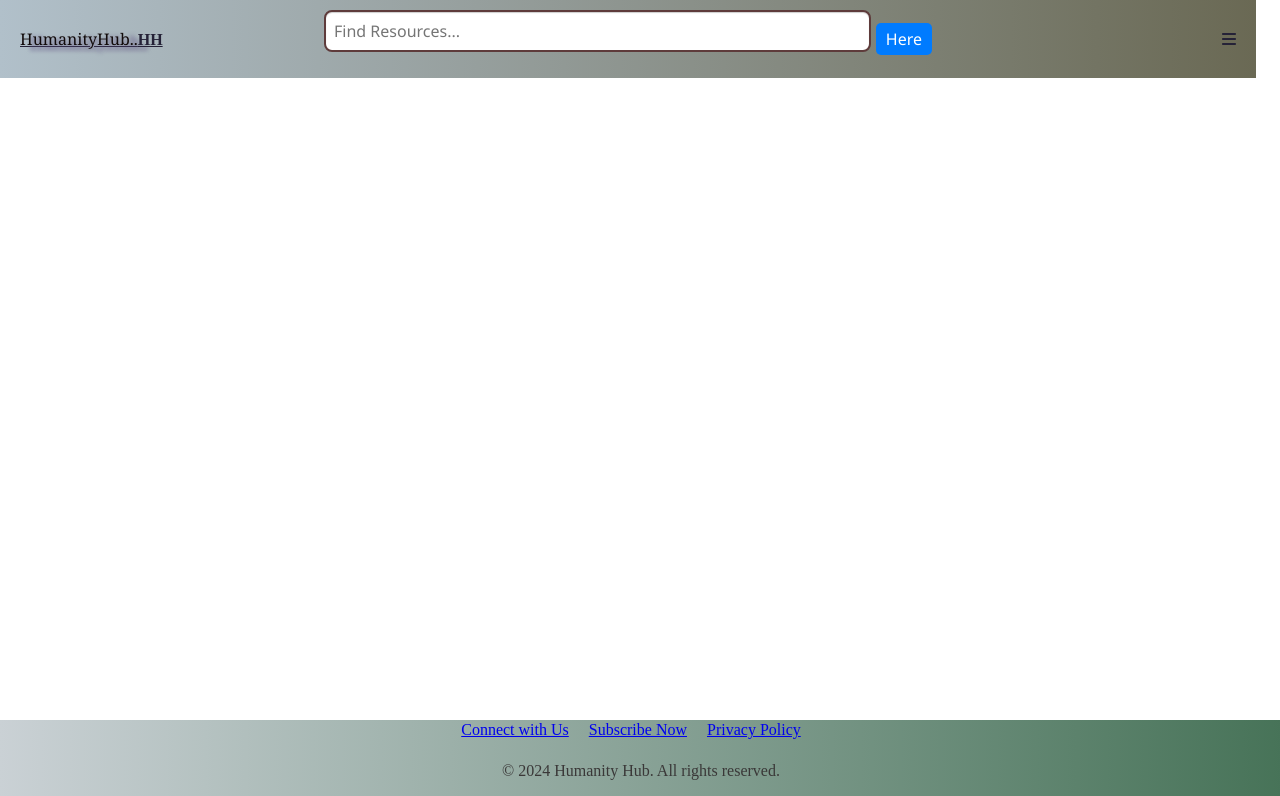
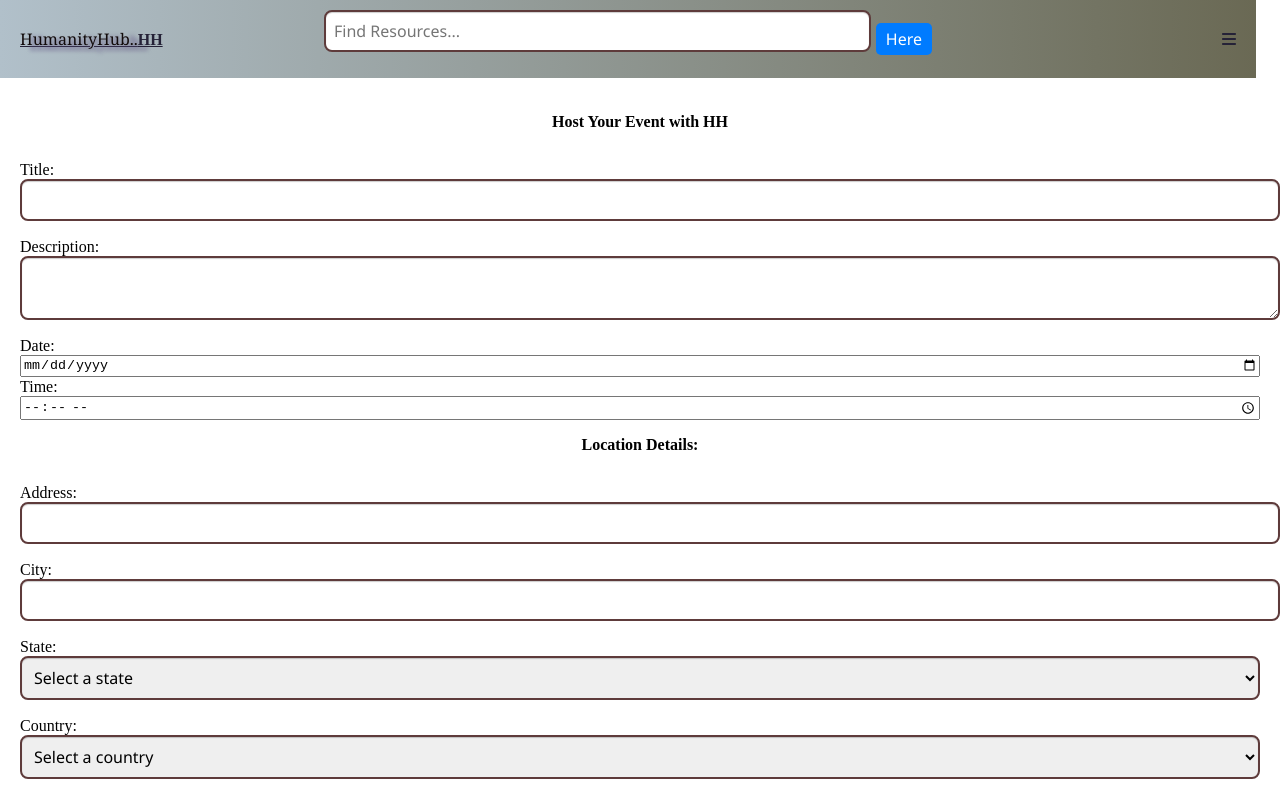
Before and after one commit to yana1al/HumanityHub, a React (Vite) app: page /createEvents in a window 1280 px wide. Shown: the top 796 px of the page. Built offline with nearby package versions, Linux system fonts and the light colour scheme.

Commit message:
admin events

```diff
--- a/src/App.jsx
+++ b/src/App.jsx
@@ -15,7 +15,7 @@ import PrivacyPolicyDetails from "./components/PrivacyPolicyDetails";
 import ConnectUs from "./components/ConnectUs";
 import SubscribeUs from "./components/SubscribeUs";
 import Volunteer from "./components/Volunteer";
-import Admin from "./components/Admin";
+import CreateEvents from "./components/CreateEvents";
 import { checkSession } from "../services/auth";
 
 const App = () => {
@@ -68,7 +68,7 @@ const App = () => {
           <Route path="/googleLoginButton" element={<GoogleLoginButton setUser={setUser} />} />
           <Route path="/register" element={<Register setUser={setUser} />} />
           <Route path="/volunteer" element={<Volunteer />} />
-          <Route path="/admin"  element={<Admin />} />
+          <Route path="/createEvents"  element={<CreateEvents />} />
 
         </Routes>
       </main>
--- a/src/components/Admin.jsx
+++ b/src/components/CreateEvents.jsx
@@ -1,7 +1,7 @@
 import React, { useState } from "react";
 import axios from "axios";
 
-const Admin = () => {
+const CreateEvents = () => {
   const [eventData, setEventData] = useState({
     title: "",
     description: "",
@@ -53,6 +53,7 @@ const Admin = () => {
           zipCode: ""
         }
       });
+      history.push("/events");
     } catch (error) {
       console.error("Error creating event:", error);
     }
@@ -95,8 +96,8 @@ const Admin = () => {
   ];
 
   return (
-    <div className="admin-container">
-      <h2>Create Event</h2>
+    <div className="create-event-page">
+      <h2>Host Your Event with HH</h2>
       <form onSubmit={handleSubmit}>
         <label>
           Title:
@@ -151,4 +152,4 @@ const Admin = () => {
   );
 };
 
-export default Admin;
+export default CreateEvents;
--- a/src/components/Events.jsx
+++ b/src/components/Events.jsx
@@ -23,7 +23,7 @@ const Events = () => {
   const handleSubmitSearchEvents = async (e) => {
     e.preventDefault();
     try {
-      const response = await axios.get("https://humanity-hub1-3599a88da879.herokuapp.com/events", {
+      const response = await axios.get("https://humanity-hub1-3599a88da879.herokuapp.com/api/events", {
         params: searchQuery
       });
 
--- a/src/components/Nav.jsx
+++ b/src/components/Nav.jsx
@@ -51,9 +51,6 @@ const Nav = () => {
     }
   };
 
-  const isAuthenticated = !!token;
-  const isAdmin = isAuthenticated && user && user.email.endsWith(".org");
-
   return (
     <nav className="navbar">
       <div className="logo-container">
@@ -81,8 +78,8 @@ const Nav = () => {
           <div className="menu-item" onClick={() => handleMenuItemClick("about")}>About Us</div>
           {isAuthenticated && <div className="menu-item" onClick={() => handleMenuItemClick("donations")}>Donations</div>}
           {isAuthenticated && <div className="menu-item" onClick={() => handleMenuItemClick("events")}>Events</div>}
-          <div className="menu-item" onClick={() => handleMenuItemClick("resources")}>Resources</div>
-           <div className="menu-item" onClick={() => handleMenuItemClick("admin")}>Admin</div>
+           <div className="menu-item" onClick={() => handleMenuItemClick("resources")}>Resources</div>
+           {isAuthenticated && <div className="menu-item" onClick={() => handleMenuItemClick("createEvents")}>New Events</div>}
           {isAuthenticated ? (
             <div className="menu-item" onClick={handleLogout}>LogOut</div>
           ) : (
```
